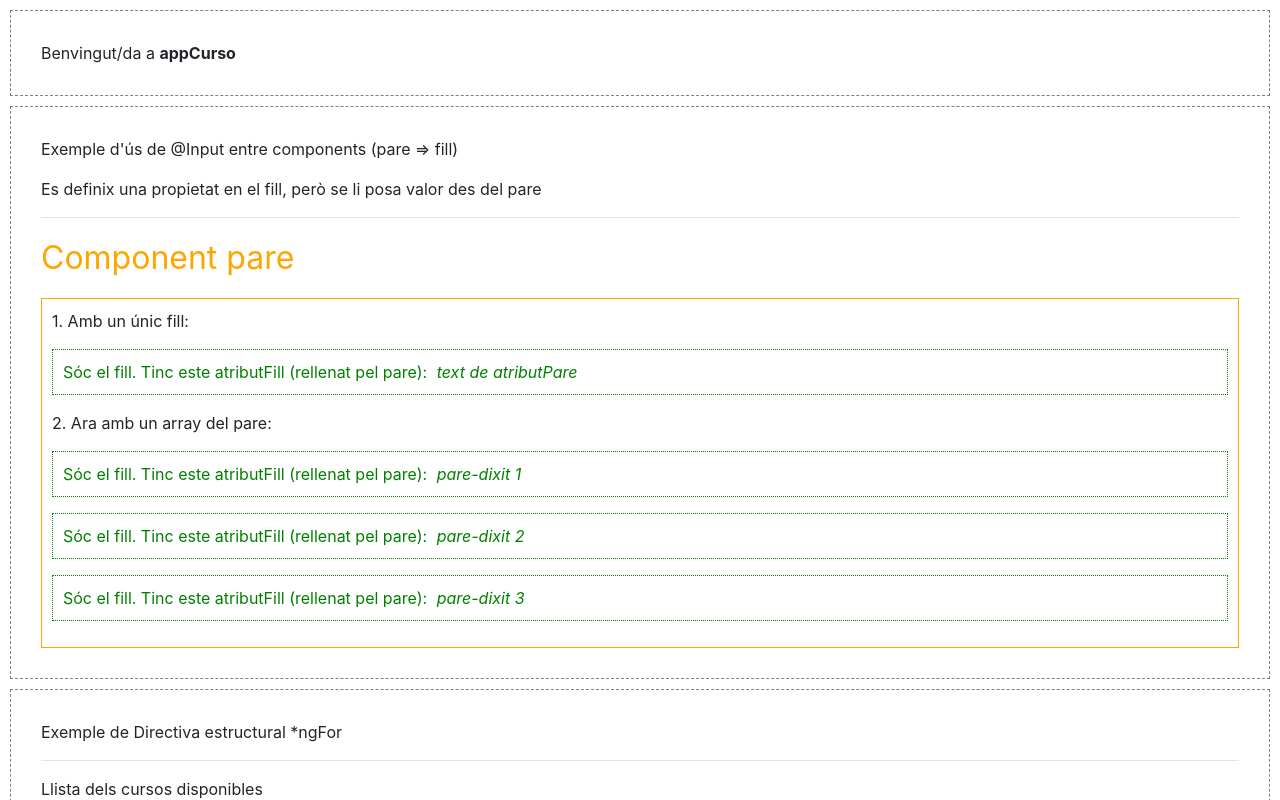
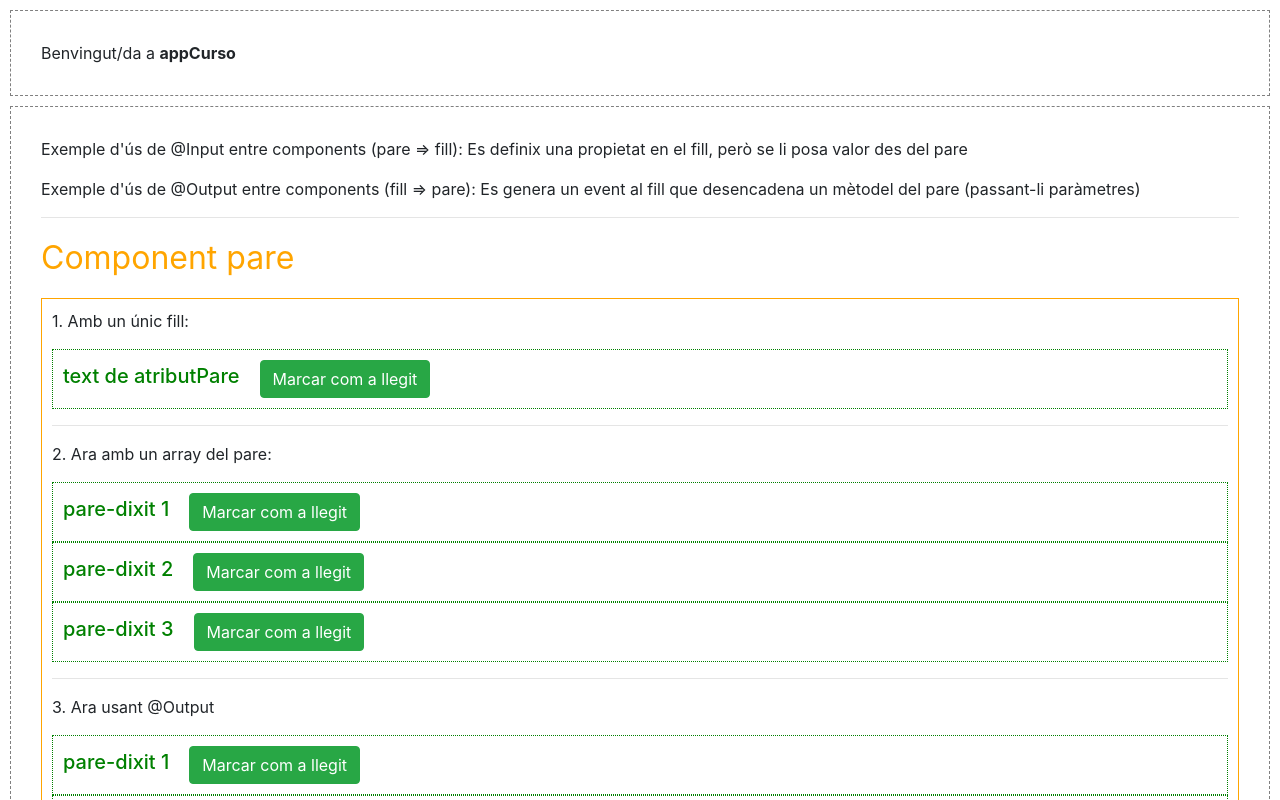
Before and after one commit to mirtalc/angular-tutorial-Ang4desde0, an Angular app: page / in a window 1280 px wide. Shown: the top 800 px of the page. Built offline with nearby package versions, Linux system fonts and the light colour scheme.

Commit message:
feat(#16): Passar informació de fill a pare amb @Output

```diff
--- a/src/app/app.component.html
+++ b/src/app/app.component.html
@@ -5,8 +5,8 @@
 
 
     <div class="section">
-        <p>Exemple d'ús de @Input entre components (pare => fill)</p>
-        <p>Es definix una propietat en el fill, però se li posa valor des del pare</p>
+        <p>Exemple d'ús de @Input entre components (pare => fill): Es definix una propietat en el fill, però se li posa valor des del pare</p>
+        <p>Exemple d'ús de @Output entre components (fill => pare): Es genera un event al fill que desencadena un mètodel del pare (passant-li paràmetres)</p>
         <hr>
         <app-pare></app-pare>
     </div>
--- a/src/app/fill/fill.component.html
+++ b/src/app/fill/fill.component.html
@@ -1 +1,17 @@
-<p class="fill">Sóc el fill. Tinc este atributFill (rellenat pel pare): <span>{{ atributFill }}</span></p>
+<!-- <p class="fill">Sóc el fill. Tinc este atributFill (rellenat pel pare): <span>{{ atributFill }}</span></p> -->
+
+<div class="fill">
+    <h5 [ngClass]="{descartat: llegit==true}">{{ atributFill }}</h5>
+
+    <button *ngIf="llegit==false"
+            class="btn btn-success"
+            (click)="toggleLlegit(); detectar($event)">
+            Marcar com a llegit
+    </button>
+
+    <button *ngIf="llegit==true"
+            class="btn btn-danger"
+            (click)="toggleLlegit(); detectar($event)">
+            Desmarcar com a llegit
+    </button>
+</div>
--- a/src/app/fill/fill.component.scss
+++ b/src/app/fill/fill.component.scss
@@ -4,6 +4,15 @@
     color: green;
 }
 
+.fill > *{
+    display: inline-block;
+    margin-right: 20px;
+}
+
 span{
     font-style: italic;
 }
+
+.descartat {
+    text-decoration: line-through;
+}
--- a/src/app/fill/fill.component.ts
+++ b/src/app/fill/fill.component.ts
@@ -1,4 +1,4 @@
-import { Component, OnInit, Input } from '@angular/core';
+import { Component, OnInit, Input, Output, EventEmitter } from '@angular/core';
 
 @Component({
     selector: 'app-fill',
@@ -7,12 +7,25 @@ import { Component, OnInit, Input } from '@angular/core';
 })
 export class FillComponent implements OnInit {
     // Atributs
+    llegit: boolean = false;
+
     // Propietat compartible amb el pare.
     @Input() atributFill: string;
+
+    // Propietat per a que mètode del fill desencadene un mètode del pare
+    @Output() emitterFill = new EventEmitter();
 
     constructor() { }
 
     ngOnInit(): void {
     }
 
+    toggleLlegit(){
+        this.llegit = !this.llegit;
+    }
+
+    detectar(event){
+        console.log("Event detectat", event);
+        this.emitterFill.emit(this.atributFill);
+    }
 }
--- a/src/app/pare/pare.component.html
+++ b/src/app/pare/pare.component.html
@@ -4,7 +4,19 @@
     <div class="pare__content">
         <p>1. Amb un únic fill: </p>
         <app-fill [atributFill]="atributPare"></app-fill>
+        <hr>
+
         <p>2. Ara amb un array del pare: </p>
-        <app-fill *ngFor="let itemPare of arrayPare" [atributFill]="itemPare"></app-fill>
+        <app-fill *ngFor="let itemPare of arrayPare"
+                  [atributFill]="itemPare">
+        </app-fill>
+        <hr>
+
+        <p>3. Ara usant @Output</p>
+        <app-fill *ngFor="let itemPare of arrayPare"
+                  [atributFill]="itemPare"
+                  (emitterFill)="updateNovetat($event)">
+        </app-fill>
+        <h3>Novetats amb @Output: {{ novetat }}</h3>
     </div>
 </div>
--- a/src/app/pare/pare.component.ts
+++ b/src/app/pare/pare.component.ts
@@ -9,10 +9,14 @@ export class PareComponent implements OnInit {
     // Atributs
     atributPare: string = "text de atributPare";
     arrayPare: string[] = ["pare-dixit 1", "pare-dixit 2", "pare-dixit 3"];
+    novetat: string;
 
     constructor() { }
 
     ngOnInit(): void {
     }
 
+    updateNovetat(parametreDesdeFill): void{
+        this.novetat = parametreDesdeFill + "(des)marcat com a llegit";
+    }
 }
```
